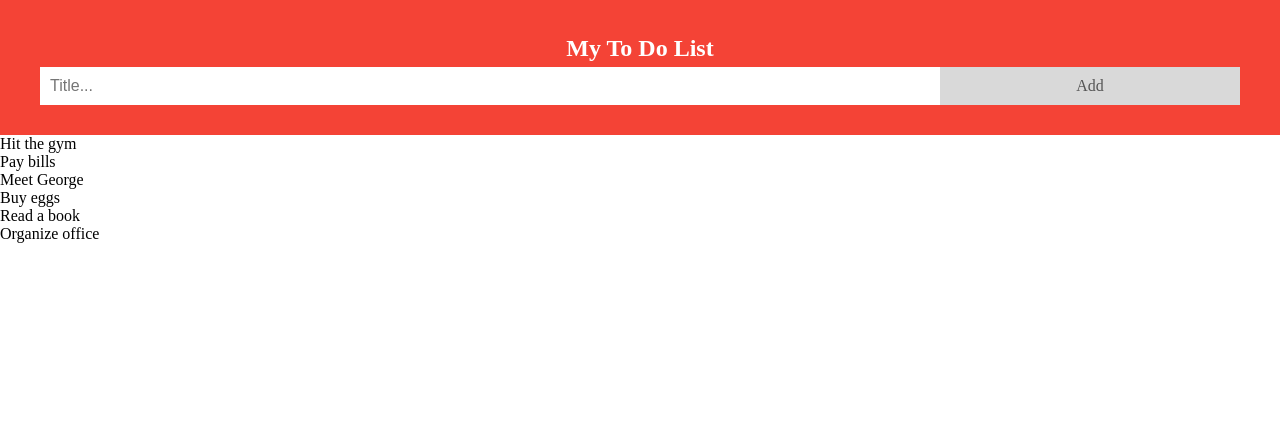
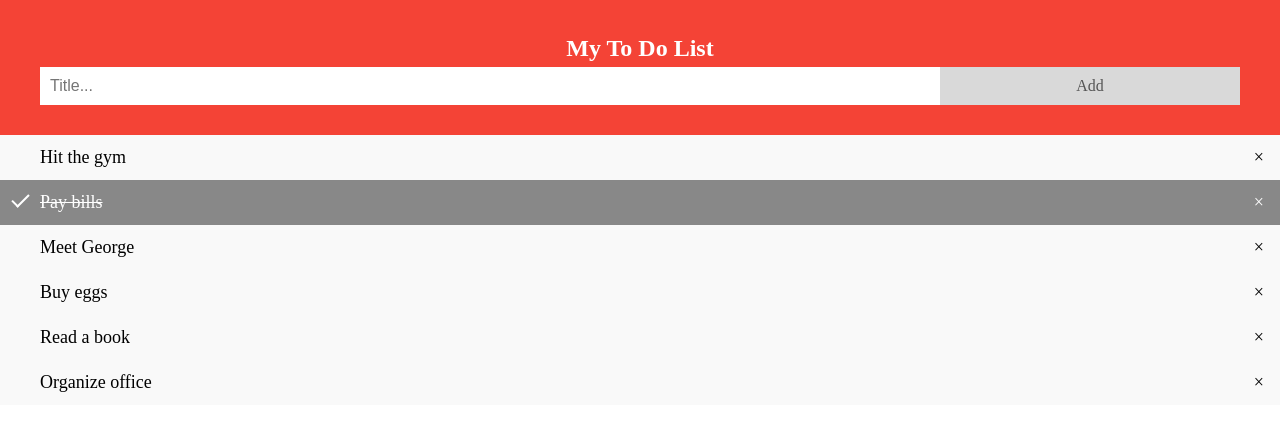
Before and after one commit to x3388638/angular-todo-list-example, an Angular app: page / in a window 1280 px wide. Shown: the top 430 px of the page. Built offline with nearby package versions, Linux system fonts and the light colour scheme.

Commit message:
add task-list component add task component render tasks

```diff
--- /dev/null
+++ b/src/app/Task.ts
@@ -0,0 +1,4 @@
+export default class Task {
+	done: boolean;
+	name: string;
+}
--- a/src/app/app.component.html
+++ b/src/app/app.component.html
@@ -2,12 +2,4 @@
 	<h2 style="margin:5px">My To Do List</h2>
 	<app-input-bar (onAdd)="handleAddTask($event)"></app-input-bar>
 </div>
-
-<ul id="myUL">
-	<li>Hit the gym</li>
-	<li class="checked">Pay bills</li>
-	<li>Meet George</li>
-	<li>Buy eggs</li>
-	<li>Read a book</li>
-	<li>Organize office</li>
-</ul>
+<app-task-list [taskList]="taskList"></app-task-list>
--- a/src/app/app.component.ts
+++ b/src/app/app.component.ts
@@ -1,4 +1,5 @@
 import { Component } from '@angular/core';
+import Task from './Task';
 
 @Component({
 	selector: 'app-root',
@@ -6,6 +7,14 @@ import { Component } from '@angular/core';
 	styleUrls: ['./app.component.css']
 })
 export class AppComponent {
+	taskList: Task[] = [
+		{ name: 'Hit the gym', done: false },
+		{ name: 'Pay bills', done: true },
+		{ name: 'Meet George', done: false },
+		{ name: 'Buy eggs', done: false },
+		{ name: 'Read a book', done: false },
+		{ name: 'Organize office', done: false },
+	];
 	handleAddTask(taskName) {
 		console.log(taskName)
 	}
--- a/src/app/app.module.ts
+++ b/src/app/app.module.ts
@@ -4,11 +4,15 @@ import { FormsModule } from '@angular/forms';
 
 import { AppComponent } from './app.component';
 import { InputBarComponent } from './input-bar/input-bar.component';
+import { TaskListComponent } from './task-list/task-list.component';
+import { TaskComponent } from './task/task.component';
 
 @NgModule({
 	declarations: [
 		AppComponent,
-		InputBarComponent
+		InputBarComponent,
+		TaskListComponent,
+		TaskComponent
 	],
 	imports: [
 		BrowserModule,
--- /dev/null
+++ b/src/app/task-list/task-list.component.html
@@ -0,0 +1,3 @@
+<ul id="myUL" *ngFor="let task of taskList">
+	<app-task [task]="task"></app-task>
+</ul>
--- /dev/null
+++ b/src/app/task-list/task-list.component.ts
@@ -0,0 +1,16 @@
+import { Component, OnInit, Input } from '@angular/core';
+import Task from '../Task';
+
+@Component({
+  selector: 'app-task-list',
+  templateUrl: './task-list.component.html',
+  styleUrls: ['./task-list.component.css']
+})
+export class TaskListComponent implements OnInit {
+	@Input() taskList: Task[];
+	constructor() { }
+
+	ngOnInit() {
+	}
+
+}
--- /dev/null
+++ b/src/app/task/task.component.css
@@ -0,0 +1,60 @@
+/* Style the list items */
+li {
+  cursor: pointer;
+  position: relative;
+  padding: 12px 8px 12px 40px;
+  list-style-type: none;
+  background: #eee;
+  font-size: 18px;
+  transition: 0.2s;
+
+  /* make the list items unselectable */
+  -webkit-user-select: none;
+  -moz-user-select: none;
+  -ms-user-select: none;
+  user-select: none;
+}
+
+/* Set all odd list items to a different color (zebra-stripes) */
+li:nth-child(odd) {
+  background: #f9f9f9;
+}
+
+/* Darker background-color on hover */
+li:hover {
+  background: #ddd;
+}
+
+/* When clicked on, add a background color and strike out text */
+li.checked {
+  background: #888;
+  color: #fff;
+  text-decoration: line-through;
+}
+
+/* Add a "checked" mark when clicked on */
+li.checked::before {
+  content: '';
+  position: absolute;
+  border-color: #fff;
+  border-style: solid;
+  border-width: 0 2px 2px 0;
+  top: 10px;
+  left: 16px;
+  transform: rotate(45deg);
+  height: 15px;
+  width: 7px;
+}
+
+/* Style the close button */
+.close {
+  position: absolute;
+  right: 0;
+  top: 0;
+  padding: 12px 16px 12px 16px;
+}
+
+.close:hover {
+  background-color: #f44336;
+  color: white;
+}
--- /dev/null
+++ b/src/app/task/task.component.html
@@ -0,0 +1 @@
+<li [class.checked]="task.done">{{ task.name }}<span class="close">&times;</span></li>
--- /dev/null
+++ b/src/app/task/task.component.ts
@@ -0,0 +1,16 @@
+import { Component, OnInit, Input } from '@angular/core';
+import Task from '../Task';
+
+@Component({
+  selector: 'app-task',
+  templateUrl: './task.component.html',
+  styleUrls: ['./task.component.css']
+})
+export class TaskComponent implements OnInit {
+	@Input() task: Task;
+	constructor() { }
+
+	ngOnInit() {
+	}
+
+}
```
Also changed, not shown: src/app/task-list/task-list.component.css (added), 2 other files (tests, documents, lock files or other folders).
